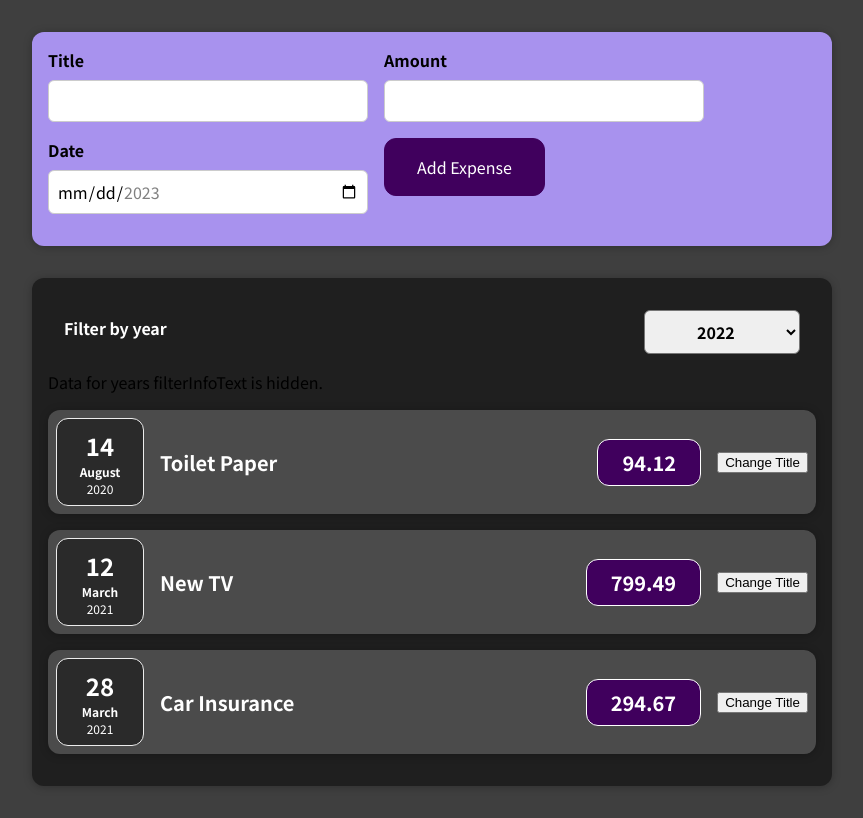
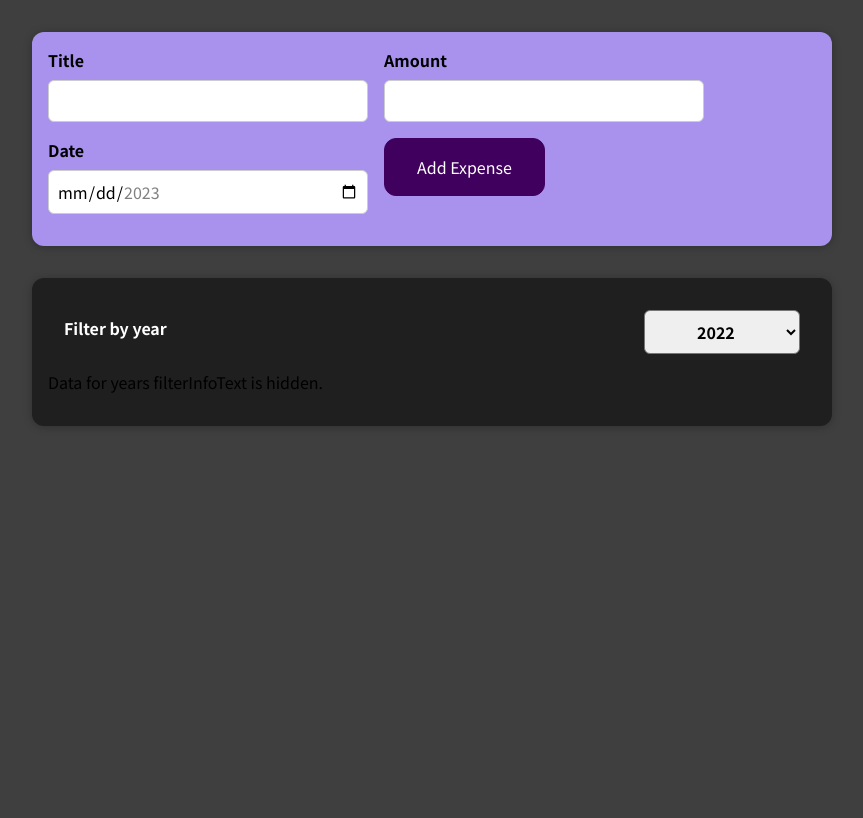
Before and after one commit to socool/udemy-react-complete-guide-code, a React (Create React App) app: page / in a window 1280 px wide. Shown: the whole page, without its empty margins (208-1071 px from the left). Built offline with nearby package versions, Linux system fonts and the light colour scheme.

Commit message:
exercise working with lists

```diff
--- a/src/components/Expenses/Expenses.js
+++ b/src/components/Expenses/Expenses.js
@@ -8,6 +8,9 @@ function Expenses(props) {
   const [filterYear, setFilterYear] = useState("2023");
   const expenses = props.expenses;
 
+  const filterExpenses = expenses.filter((expense) => {
+    return expense.date.getFullYear().toString() === filterYear;
+  });
   /*
   let filterInfoText = "2019,2021 & 2022";
 
@@ -36,7 +39,7 @@ function Expenses(props) {
           onChangeFilter={filterChangeHandler}
         />
         <p>Data for years filterInfoText is hidden.</p>
-        {expenses.map((expense) => (
+        {filterExpenses.map((expense) => (
           <ExpenseItem
             key={expense.id}
             title={expense.title}
```
